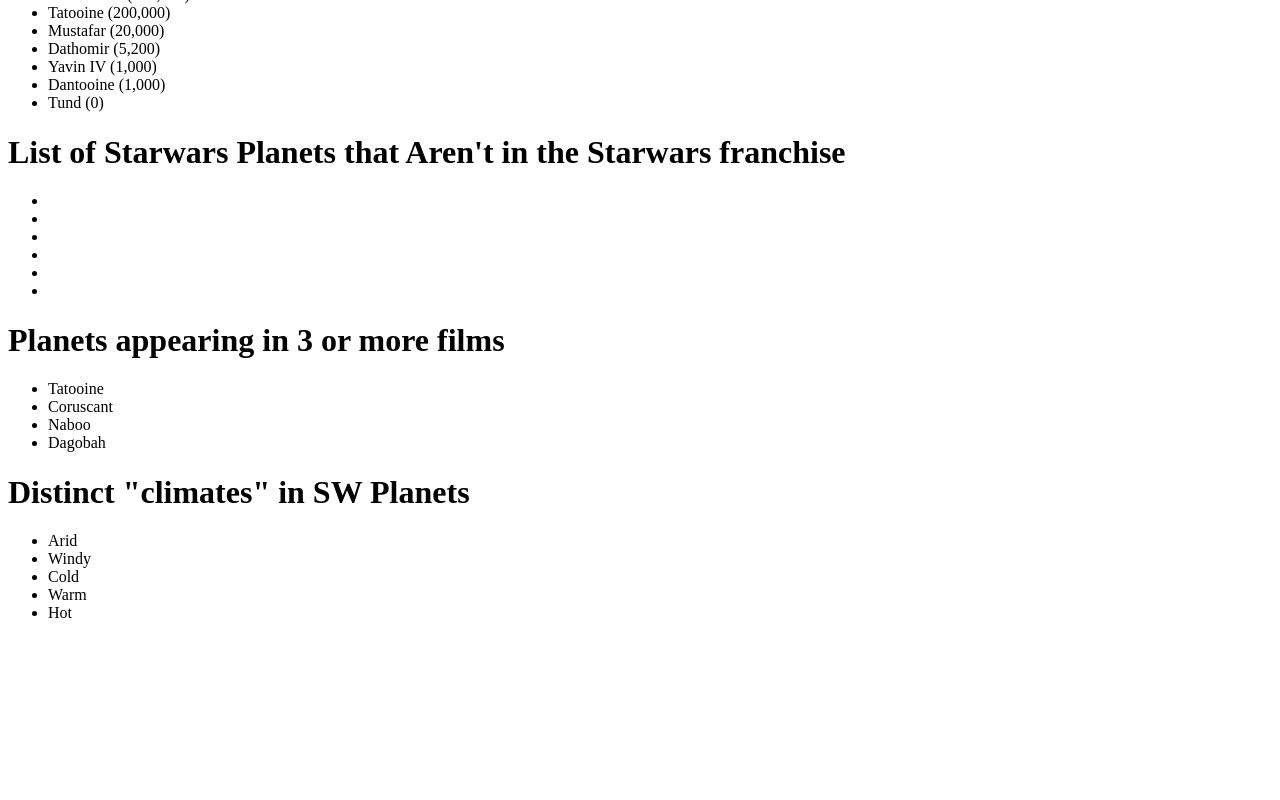
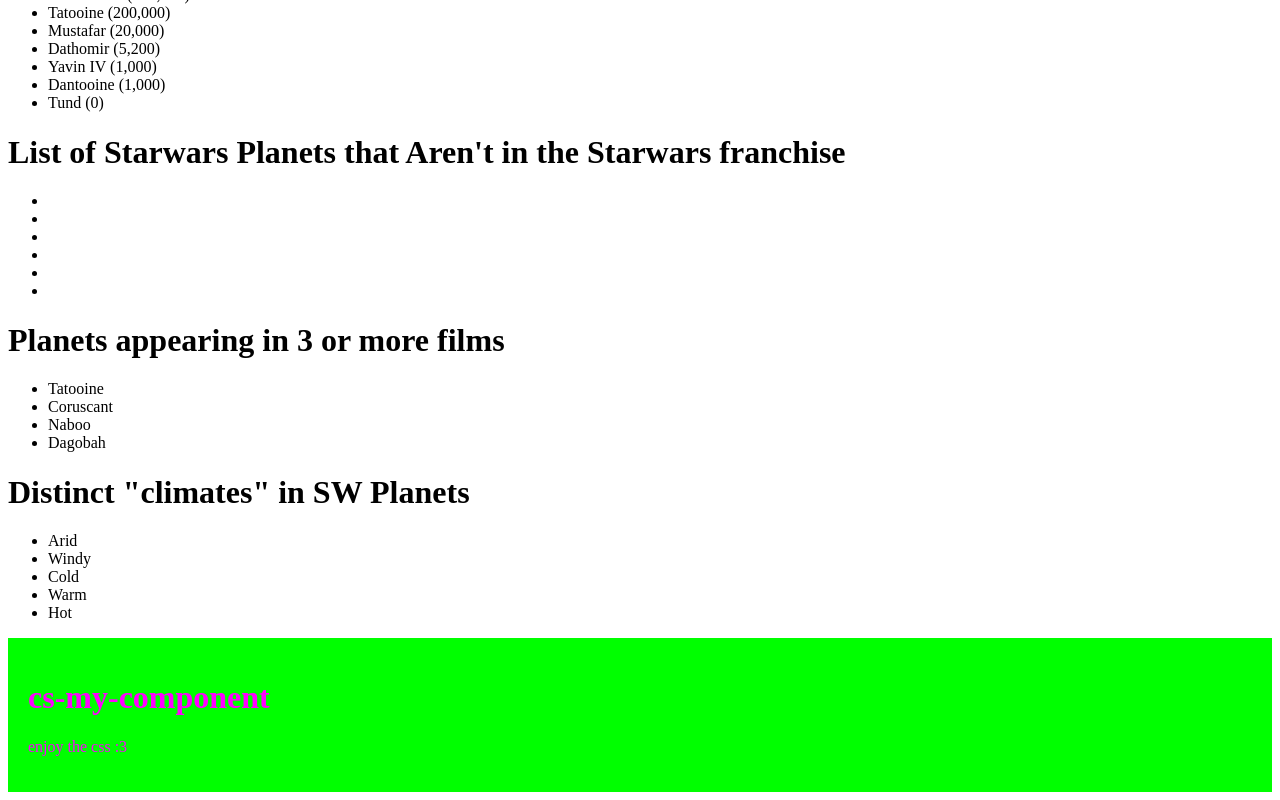
Before and after one commit to 2025-fall-js-frameworks/angular-components, an Angular app: page / in a window 1280 px wide. Shown: the part 1967-2767 px from the top of the page. Before the commit the page ends 2605 px from the top, so only its background shows below. Built offline with nearby package versions, Linux system fonts and the light colour scheme.

Commit message:
Add cs-my-component and insert it into the app component

```diff
--- a/src/app/app.html
+++ b/src/app/app.html
@@ -6,3 +6,4 @@
 <app-mnguyen-my-component></app-mnguyen-my-component>
 <app-my-component></app-my-component>
 <app-yyang22-my-component></app-yyang22-my-component>
+<app-cs-my-component></app-cs-my-component>
--- a/src/app/app.ts
+++ b/src/app/app.ts
@@ -7,6 +7,7 @@ import { Yyang22MyComponent } from './yyang22-my-component/yyang22-my-component'
 import { MyComponent } from './kimberg/my-component/my-component';
 import { AkoroliovaMyComponent } from './akoroliova-my-component/akoroliova-my-component';
 import { SwPlanetPopulation } from './sw-planet-population/sw-planet-population';
+import { CsMyComponent } from './cs-my-component/cs-my-component';
 
 
 @Component({
@@ -20,6 +21,7 @@ import { SwPlanetPopulation } from './sw-planet-population/sw-planet-population'
 		SwPlanetPopulation,
 		Yyang22MyComponent,
 		MnguyenMyComponent,
+		CsMyComponent,
 	],
 	templateUrl: './app.html',
 	styleUrl: './app.css',
--- /dev/null
+++ b/src/app/cs-my-component/cs-my-component.css
@@ -0,0 +1,6 @@
+div {
+	font-family: cursive;
+	background: #0f0;
+	color: #f0f;
+	padding: 20px;
+}
--- /dev/null
+++ b/src/app/cs-my-component/cs-my-component.html
@@ -0,0 +1,4 @@
+<div>
+	<h1>cs-my-component</h1>
+	<p>enjoy the css :3</p>
+</div>
```
Also changed, not shown: src/app/cs-my-component/cs-my-component.ts (added, +11 -0 lines), 1 other file (tests, documents, lock files or other folders).
